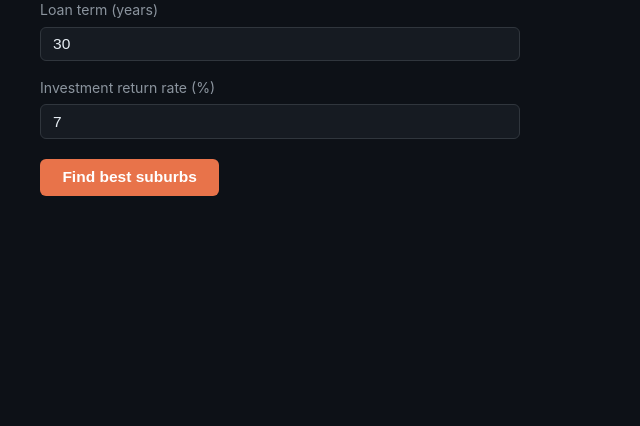
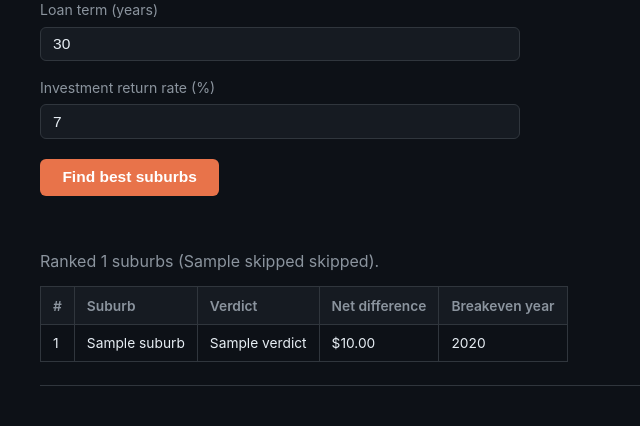
Before and after one commit to sz-747/housing-calc, a Flask app: template templates/recommend.html in a window 1280 px wide. Shown: the part 586-1012 px from the top of the page, without its empty margins (0-640 px from the left). Before the commit the page ends 782 px from the top, so only its background shows below. Run offline with Flask 3, Linux system fonts and the light colour scheme; the template is opened without the code that fills it: most values are stand-ins (such as "Sample title", 1, 10 or a date in 2020).

Commit message:
wired options to recommend

```diff
--- a/app.py
+++ b/app.py
@@ -4,6 +4,7 @@ from data.data_service import SuburbDataService
 from data.scenario_storage import ScenarioStorage
 from engine import CalculationEngine
 from engine.input_model import ComparisonResult, UserInput
+from engine.recommender import rank_suburbs
 from engine.validation import InputValidator
 
 app = Flask(__name__)
@@ -76,12 +77,35 @@ def delete_scenario(index):
     storage.delete(index)
     return redirect(url_for("scenarios"))
 
-@app.route("/recommend", methods=["GET"])
+@app.route("/recommend", methods=["GET", "POST"])
 def recommend():
+    if request.method == "GET":
+        return render_template(
+            "recommend.html",
+            error=None,
+            ranked=None,
+            skipped=0,
+        )
+
+    form_data = request.form.to_dict()
+
+    validator = InputValidator()
+    if not validator.validate_without_suburb(request.form):
+        return render_template(
+            "recommend.html",
+            error=validator.get_errors()[0],
+            ranked=None,
+            skipped=0,
+        )
+
+    financial_inputs = UserInput.financials_from_form(request.form)
+    outcome = rank_suburbs(engine, financial_inputs, suburb_service.get_all())
+
     return render_template(
         "recommend.html",
-        form_data={},
         error=None,
+        ranked=outcome["ranked"],
+        skipped=outcome["skipped"],
     )
 
 @app.route("/learn")
--- a/templates/recommend.html
+++ b/templates/recommend.html
@@ -70,4 +70,33 @@ endblock %} {% block content %}
 
   <button type="submit">Find best suburbs</button>
 </form>
+
+<!-- results table -> shown only after a successful submit -->
+{% if ranked is not none %}
+<section class="panel">
+  <p>Ranked {{ ranked|length }} suburbs ({{ skipped }} skipped).</p>
+  <table>
+    <thead>
+      <tr>
+        <th>#</th>
+        <th>Suburb</th>
+        <th>Verdict</th>
+        <th>Net difference</th>
+        <th>Breakeven year</th>
+      </tr>
+    </thead>
+    <tbody>
+      {% for row in ranked %}
+      <tr>
+        <td>{{ loop.index }}</td>
+        <td>{{ row.suburb }}</td>
+        <td class="verdict-{{ row.verdict }}">{{ row.verdict }}</td>
+        <td>{{ row.net_difference|money }}</td>
+        <td>{% if row.breakeven_year %}{{ row.breakeven_year }}{% else %}Never{% endif %}</td>
+      </tr>
+      {% endfor %}
+    </tbody>
+  </table>
+</section>
+{% endif %}
 {% endblock %}
```
